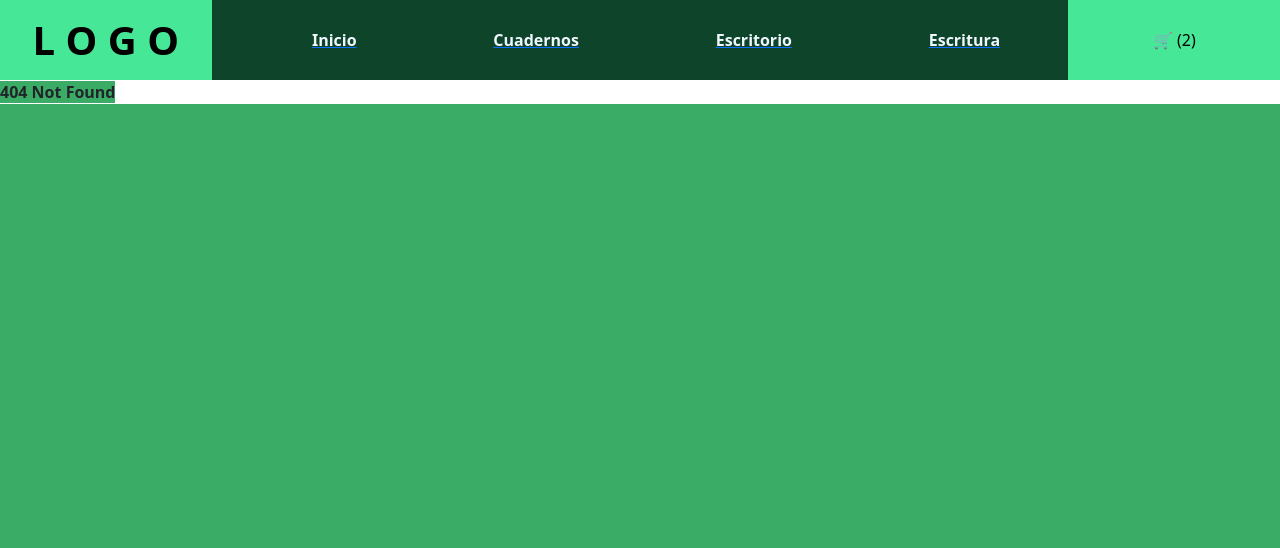
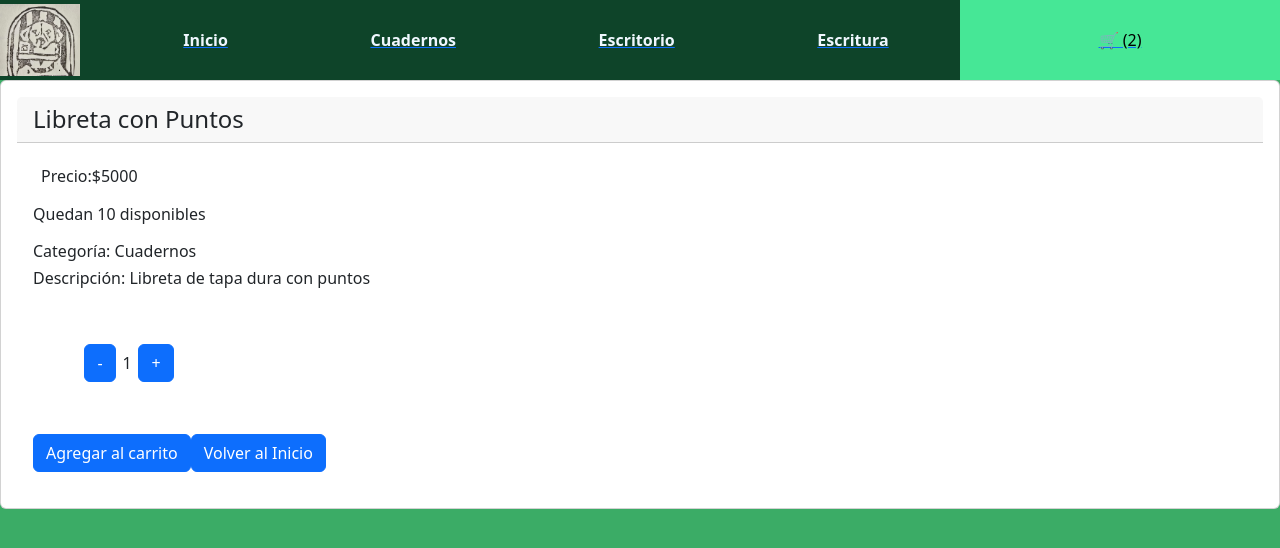
Before and after one commit to KarinaMunoz2211/React_segundo-entregable, a React (Vite) app: page /details/1 in a window 1280 px wide. Before the commit this address had no page. Shown: the top 548 px of the page. Built offline with nearby package versions, Linux system fonts and the light colour scheme.

Commit message:
Routes ok

```diff
--- a/index.html
+++ b/index.html
@@ -5,7 +5,7 @@
     <link rel="icon" type="image/svg+xml" href="/vite.svg" />
     <meta name="viewport" content="width=device-width, initial-scale=1.0" />
     <link href="https://cdn.jsdelivr.net/npm/bootstrap@5.3.3/dist/css/bootstrap.min.css" rel="stylesheet" integrity="sha384-QWTKZyjpPEjISv5WaRU9OFeRpok6YctnYmDr5pNlyT2bRjXh0JMhjY6hW+ALEwIH" crossorigin="anonymous">
-    <title>Preentrega 2 - Karina Muñoz</title>
+    <title>Entrega Final - Karina Muñoz</title>
   </head>
   <body>
     <div id="root"></div>
--- a/src/App.jsx
+++ b/src/App.jsx
@@ -1,7 +1,7 @@
 import './App.css';
 import Navbar from './components/Navbar/Navbar.jsx';
+import { BrowserRouter,Route, Routes } from 'react-router';
 import ItemListContainer  from './components/ItemListContainer/ItemListContainer.jsx';
-import { BrowserRouter,Route, Routes } from 'react-router';
 import ItemDetail from './components/ItemDetail/ItemDetail.jsx';
 
 
@@ -12,8 +12,8 @@ function App() {
         <Navbar/>
         <Routes>
           <Route path = "/" element={<ItemListContainer/>}/>
-          <Route path = "/categoria/:categoria" element={<ItemListContainer/>}/>
-          <Route path = "/detalles/:id" element={<ItemDetail/>}/>
+          <Route path = "/category/:category" element={<ItemListContainer/>}/>
+          <Route path = "/details/:id" element={<ItemDetail/>}/>
           <Route path = "*" element={<p><b>404 Not Found</b></p>}/>
         </Routes>
       </BrowserRouter>
--- a/src/components/Item/Item.css
+++ b/src/components/Item/Item.css
@@ -1,8 +1,17 @@
+.card-text{
+    background-color:white;
+}
 
-.card-text{
+.p-3{
     background-color:white;
 }
 
 p{
     background-color:white;
 }
+a{
+    background-color:white;
+    justify-content: center;
+    align-items: center;
+    align-self: center;
+}
--- a/src/components/Item/Item.jsx
+++ b/src/components/Item/Item.jsx
@@ -1,4 +1,3 @@
-import {useState} from 'react';
 import './Item.css';
 import { Link } from 'react-router';
 
@@ -21,8 +20,8 @@ function Item({product}){
             <h4 className='card-header'>{title}</h4>
             <h6 className='card-text p-2'>${price}</h6>
             <p>Quedan {stock} disponibles</p>
-            <button className='btn btn-primary' onClick={() => addToCart(product)}>Agregar al carrito</button>
-            <Link to={`/detalles/${id}`}>
+
+            <Link to={`/details/${id}`}>
                 <button className='btn btn-primary my-1'>Ver Detalle</button>
             </Link>
         </div>
--- a/src/components/ItemCount/ItemCount.jsx
+++ b/src/components/ItemCount/ItemCount.jsx
@@ -17,10 +17,10 @@ function ItemCount ({stock, count, setCount}) {
 
 
     return (
-        <div style ={{display:"flex",flexDirection:"column",padding:"1rem"}}>
-            <div style ={{display:"flex",width:"10rem",padding:"2rem",justifyContent:"space-around",alignItems:"center"}}>
+        <div style ={{display:"flex",flexDirection:"column",padding:"1rem",backgroundColor:"white"}}>
+            <div style ={{display:"flex",width:"10rem",padding:"2rem",justifyContent:"space-around",backgroundColor:"white",alignItems:"center"}}>
                 <button className="btn btn-primary" onClick={() => modifyCount("-")}>-</button>
-                <p style={{backgroundColor:"#3BAC66",alignContent:"center",margin:"0"}}>{count}</p>
+                <p style={{backgroundColor:"white",alignContent:"center",margin:"0"}}>{count}</p>
                 <button className="btn btn-primary" onClick={() => modifyCount("+")}>+</button>
             </div>
 
--- a/src/components/ItemDetail/ItemDetail.css
+++ b/src/components/ItemDetail/ItemDetail.css
@@ -1,4 +1,8 @@
-.divcard-3{
+.div{
+    background-color: white;
+}
+
+.card-3{
     display: flex;
     justify-content: space-between;
     align-items: center;
@@ -6,5 +10,11 @@
     height: 100%;
     padding: 2rem;
     margin: 1rem;
+}
+.card-body{
+    background-color: white;
+}
 
+h6{
+    background-color: white;
 }
--- a/src/components/ItemListContainer/ItemListContainer.jsx
+++ b/src/components/ItemListContainer/ItemListContainer.jsx
@@ -11,10 +11,13 @@ function ItemListContainer() {
   const [loader, setLoading] = useState(true);
   const [allProducts, setAllProducts] = useState(null)
 
-  const {categoria} = useParams();
+  const {category} = useParams();
 
   useEffect(() => {
-    if (!allProducts){
+    if(allProducts){
+      console.log("ya cargaste items");
+    } else {
+      console.log("Trayendo Items");
       fetchData()
       .then(response => {
         setAllProducts(response);
@@ -23,25 +26,22 @@ function ItemListContainer() {
         },500);
       })
       .catch(err => console.error(err));
-    };
-  },[categoria]);
+    }
+  },[category]);
 
   return (
     loader ?
     <Loader/>
     :
     <div>
-
       <div className="container-products">
         {
-        categoria ?
-
-        allProducts.filter(el => el.categoria === categoria).map(el =>{
+        category ?
+        allProducts.filter(el => el.category === category ).map(el => {
           return(
             <Item key={el.id} product={el} />
               );
           })
-
         :
         allProducts.map(el => {
           return(
@@ -49,9 +49,6 @@ function ItemListContainer() {
               );
           })}
       </div>
-      {/*
-        choosenProduct && <ItemDetail product={choosenProduct} goToStart={() => setChoosenProduct(null)}/>
-      */}
     </div>
   );
 };
--- a/src/components/Loader/Loader.css
+++ b/src/components/Loader/Loader.css
@@ -11,7 +11,7 @@
     animation: bblFadInOut 1.8s infinite ease-in-out;
   }
   .loader {
-    color: #FFF;
+    color: #0E4429;
     font-size: 7px;
     position: relative;
     text-indent: -9999em;
--- a/src/components/Navbar/Navbar.css
+++ b/src/components/Navbar/Navbar.css
@@ -25,13 +25,7 @@
  .logo{
     display: flex;
     align-items: center;
-    justify-content: space-around;
-    width: 20rem;
-    height: 5rem;
+    justify-content: space-evenly;
+    width: 80px;
     background-color:#46e796;
-    color:black;
-    font-weight: bold;
-    font-size: 2.5rem;
-    margin:0;
-    padding: 0;
 }
--- a/src/components/Navbar/Navbar.jsx
+++ b/src/components/Navbar/Navbar.jsx
@@ -6,22 +6,24 @@ function Navbar(){
   return (
     <header>
       <nav className="nav-bar">
-        <p className="logo">L O G O</p>
+        <img className="logo" src={"../src/assets/20250427_1709102.jpg"} alt="LOGO"/>
         <ul className="nav-bar-items">
           <Link to="/">
             <li>Inicio</li>
           </Link>
-          <Link to="/categoria/cuadernos">
+          <Link to="/category/Cuadernos">
             <li>Cuadernos</li>
           </Link>
-          <Link to="/categoria/escritorio">
+          <Link to="/category/Escritorio">
             <li>Escritorio</li>
           </Link>
-          <Link to="/categoria/escritura">
+          <Link to="/category/Escritura">
             <li>Escritura</li>
           </Link>
         </ul>
-        <CartWidget/>
+        <Link to="/carrito">
+          <CartWidget cantidad={CartWidget.length}/>
+        </Link>
       </nav>
     </header>
   );
--- a/src/index.css
+++ b/src/index.css
@@ -1,5 +1,4 @@
 * {
   margin: 0;
   padding: 0;
-
 }
```
Also changed, not shown: src/assets/20250427_1709102.jpg (added), src/components/ItemDetail/ItemDetail.jsx (line endings or trailing spaces).
